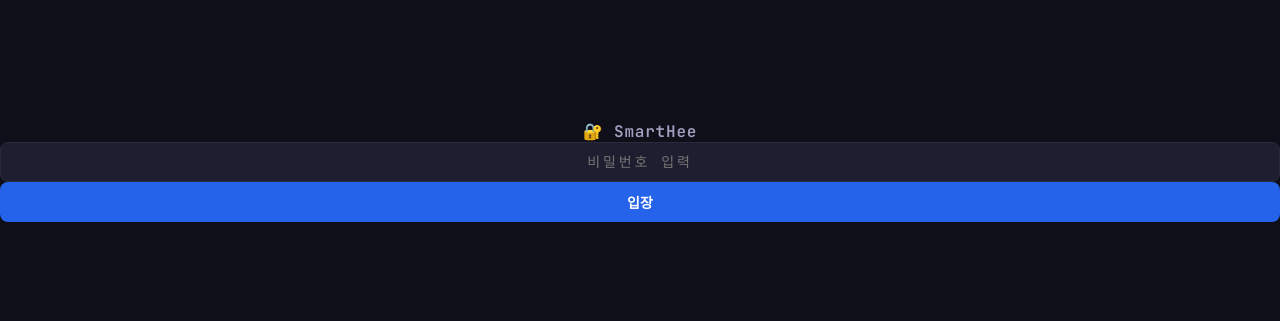
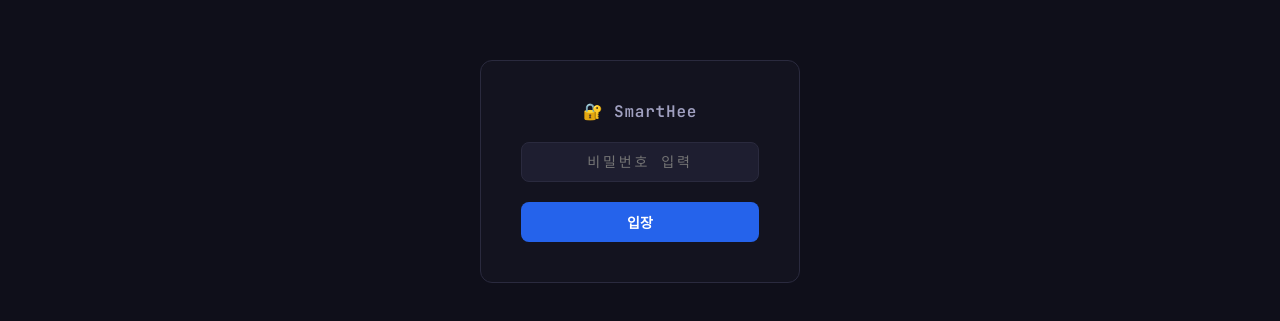
Before and after one commit to parkjongmin-ddam/SmartHee_Chatbot, a React (Vite) app in the folder frontend/: page / in a window 1280 px wide. Shown: the part 229-550 px from the top of the page. Built offline with nearby package versions, Linux system fonts and the light colour scheme.

Commit message:
fix: add box wrapper to PasswordGate

```diff
--- a/frontend/src/components/PasswordGate.tsx
+++ b/frontend/src/components/PasswordGate.tsx
@@ -26,6 +26,7 @@
 
   return (
     <div className={styles.container}>
+      <div className={styles.box}>              {/* 추가 */}
         <h1 className={styles.title}>🔐 SmartHee</h1>
         <input
           type="password"
@@ -37,6 +38,7 @@
         />
         {error && <p className={styles.error}>비밀번호가 틀렸습니다.</p>}
         <button onClick={handleSubmit} className={styles.button}>입장</button>
+      </div>                                    {/* 추가 */}
     </div>
   )
 }
```
Lines whose indentation alone changed are shown as unchanged.
